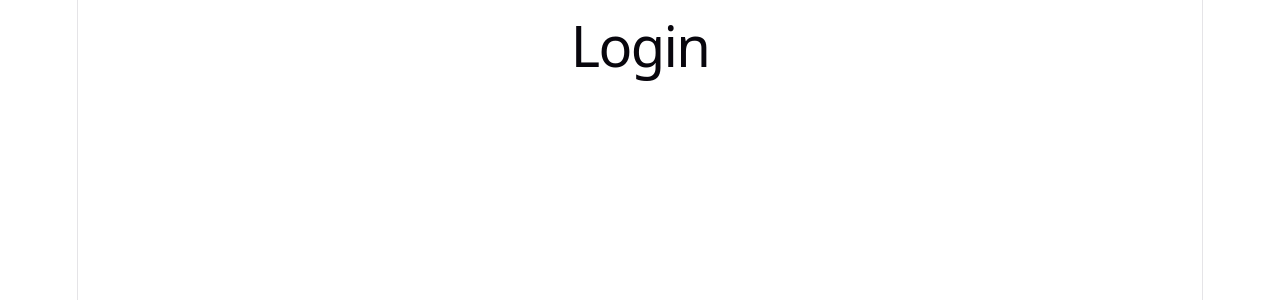
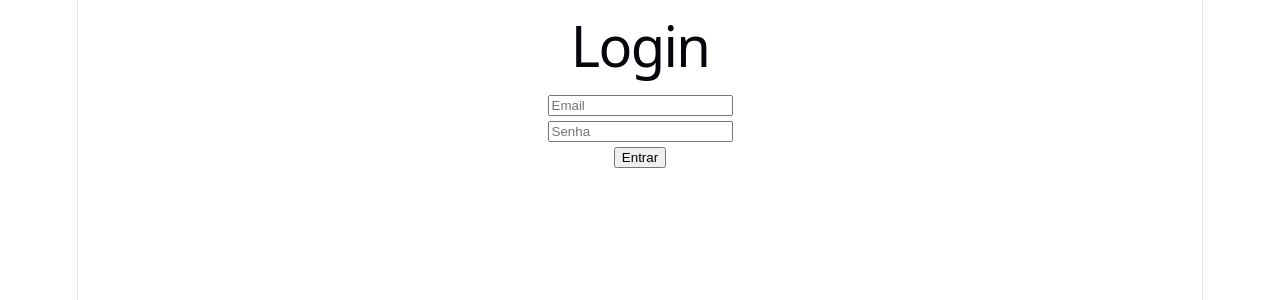
Before and after one commit to EvertonSanches/Maos-a-obra, a React (Vite) app in the folder front-end/: page / in a window 1280 px wide. Shown: the top 300 px of the page. Built offline with nearby package versions, Linux system fonts and the light colour scheme.

Commit message:
Estrutura Paginas Login e Home
Criado estrutura e rotas entre as páginas de Login e Home

```diff
--- /dev/null
+++ b/front-end/src/pages/Home.tsx
@@ -0,0 +1,5 @@
+function Home() {
+    return <h1>Home</h1>
+}
+
+export default Home
--- /dev/null
+++ b/front-end/src/pages/Login.tsx
@@ -0,0 +1,16 @@
+function Login() {
+    return (
+        <div>
+            <h1>Login</h1>
+            <input type="email" placeholder="Email" />
+            <br />
+
+            <input type="password" placeholder="Senha" />
+            <br />
+
+            <button>Entrar</button>
+        </div>
+    )
+}
+
+export default Login
--- a/front-end/src/routes/index.tsx
+++ b/front-end/src/routes/index.tsx
@@ -1,11 +1,13 @@
 import {BrowserRouter, Routes, Route,} from 'react-router-dom'
-
+import Login from '../pages/Login'
+import Home from '../pages/Home'
 function AppRoutes() {
     return (
         <BrowserRouter>
             <Routes>
-                <Route path="/" element={<h1>Login</h1>} />
-                <Route path="/home" element={<h1>Home</h1>} />
+
+                <Route path="/" element={<Login/>} />
+                <Route path="/home" element={<Home/>} />
             </Routes>
             </BrowserRouter>
     )
```
